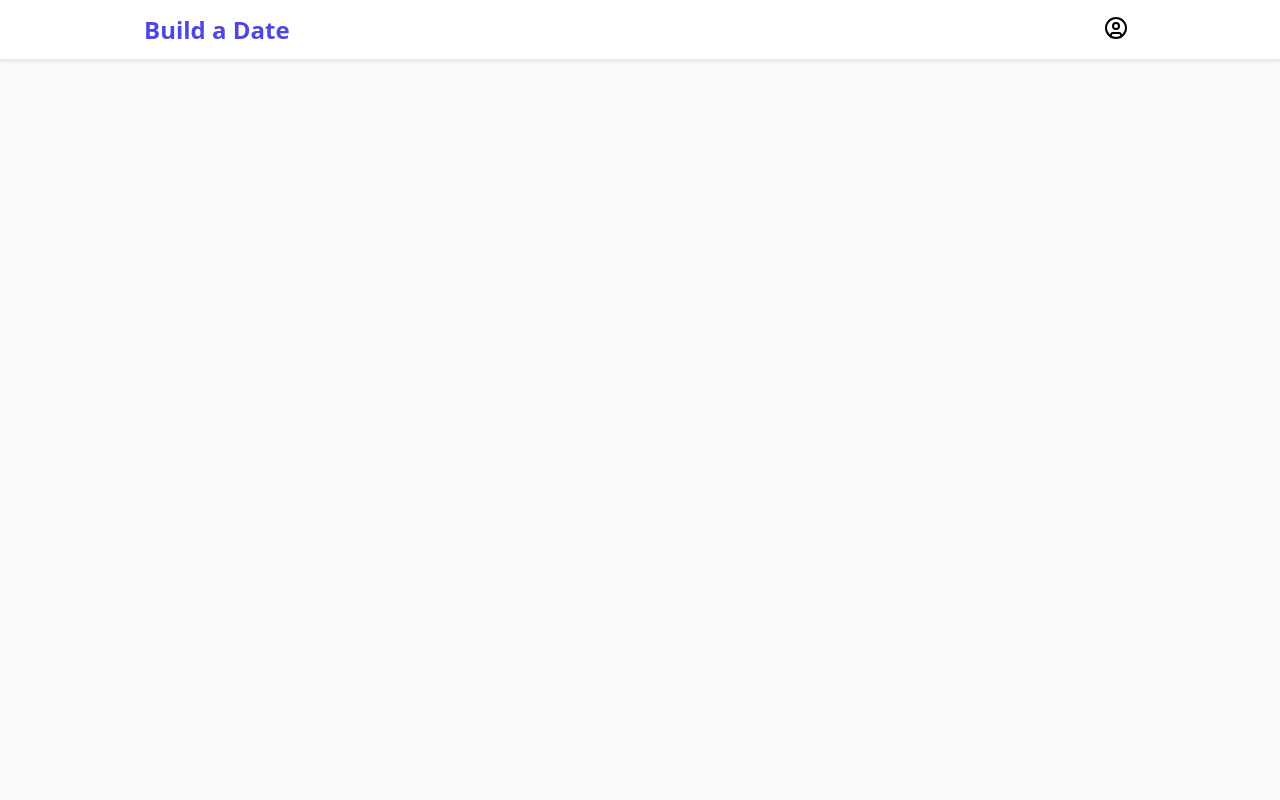
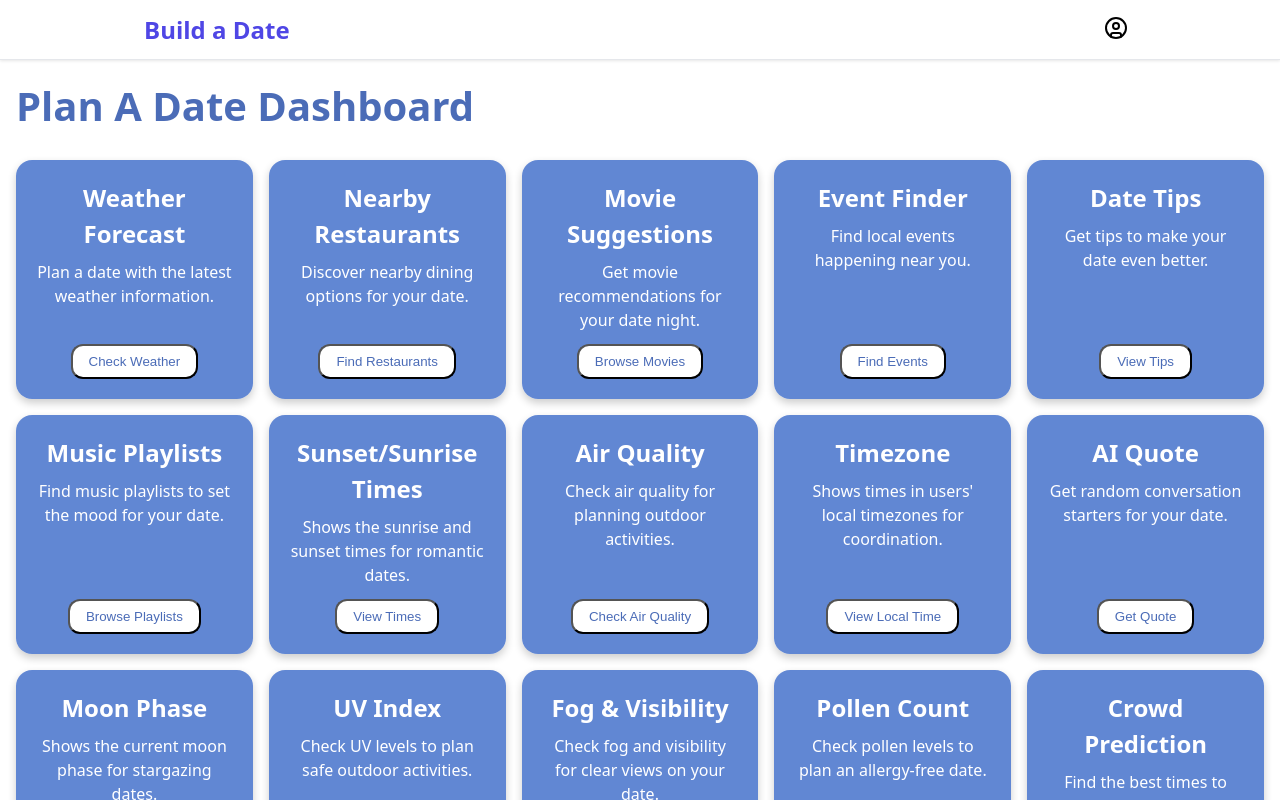
Before and after one commit to DavidEValdes/build-a-date, a React (Vite) app in the folder client/: page /plan-a-date in a window 1280 px wide. Before the commit this address had no page. Shown: the top 800 px of the page. Built offline with nearby package versions, Linux system fonts and the light colour scheme.

Commit message:
added plan a date dashboard

```diff
--- a/client/src/App.jsx
+++ b/client/src/App.jsx
@@ -7,6 +7,7 @@ import DateDetail from './pages/DateDetail';
 import Profile from './pages/Profile';
 import SavedDates from './pages/SavedDates';
 import UserMenu from './components/UserMenu';
+import PlanADate from './pages/PlanADate';
 import './App.css';
 
 // Create a client
@@ -44,6 +45,7 @@ function App() {
               <Route path="/dates/:id" element={<DateDetail />} />
               <Route path="/profile" element={<Profile />} />
               <Route path="/saved-dates" element={<SavedDates />} />
+              <Route path="/plan-a-date" element={<PlanADate />} />
             </Routes>
           </div>
         </Router>
--- a/client/src/components/UserMenu.jsx
+++ b/client/src/components/UserMenu.jsx
@@ -43,6 +43,11 @@ const UserMenu = () => {
     }
   };
 
+  const handlePlanADateClick = () => {
+    setShowMenu(false);
+    navigate('/plan-a-date');
+  };
+
   useEffect(() => {
     if (showMenu) {
       document.addEventListener('mousedown', handleClickOutside);
@@ -74,9 +79,22 @@ const UserMenu = () => {
         <div className="dropdown-menu absolute right-0 mt-2 w-48 bg-white rounded-md shadow-lg py-1 z-50">
           {isAuthenticated ? (
             <>
-              <div className="px-4 py-2 text-sm text-gray-700 border-b">
+              <div
+                className="px-4 py-2 text-sm"
+                style={{
+                  fontWeight: 'bold',
+                  textAlign: 'center',
+                  backgroundColor: '#507acf', // Original solid color
+                  color: 'white', // White text for contrast
+                  padding: '8px 16px', // Adjusted padding for shape
+                  borderRadius: '25px', // Slightly less rounded for a more subtle oval shape
+                  margin: '8px', // Add margin to separate it from the border
+                  boxShadow: '0px 2px 4px rgba(0, 0, 0, 0.1)' // Subtle shadow for depth
+                }}
+              >
                 {user.username}
               </div>
+
               <button
                 onClick={handleProfileClick}
                 className="block w-full text-left px-4 py-2 text-sm text-gray-700 hover:bg-gray-100 transition-colors"
@@ -88,6 +106,13 @@ const UserMenu = () => {
                 className="block w-full text-left px-4 py-2 text-sm text-gray-700 hover:bg-gray-100 transition-colors"
               >
                 Saved Dates
+              </button>
+              <button
+                onClick={handlePlanADateClick}
+                className="block w-full text-left px-4 py-2 text-sm hover:bg-gray-100 transition-colors"
+                style={{ color: '#507acf', fontWeight: 'bold' }}
+              >
+                Plan a Date
               </button>
               <button
                 onClick={() => {
--- a/client/src/pages/Home.jsx
+++ b/client/src/pages/Home.jsx
@@ -82,7 +82,7 @@ const Home = () => {
               className="primary-button"
               onClick={() => setStage('questions')}
             >
-              Start Planning
+              Start Building
             </button>
           </div>
         )}
--- /dev/null
+++ b/client/src/pages/PlanADate.jsx
@@ -0,0 +1,54 @@
+const PlanADate = () => {
+    return (
+      <div style={{ minHeight: '100vh', background: 'white', padding: '16px', color: '#333' }}>
+        {/* Header */}
+        <header style={{ display: 'flex', justifyContent: 'space-between', alignItems: 'center', marginBottom: '24px' }}>
+          <h1 style={{ fontSize: '2.5rem', fontWeight: 'bold', color: '#4b6cb7' }}>Plan A Date Dashboard</h1>
+        </header>
+
+        {/* Main Dashboard Section */}
+        <div style={{ display: 'grid', gap: '16px', gridTemplateColumns: 'repeat(auto-fill, minmax(220px, 1fr))' }}>
+
+          {/* Card Template with Flexbox to Align Button at Bottom */}
+          {/* Original and New Cards */}
+          {[
+            { title: "Weather Forecast", description: "Plan a date with the latest weather information.", buttonText: "Check Weather" },
+            { title: "Nearby Restaurants", description: "Discover nearby dining options for your date.", buttonText: "Find Restaurants" },
+            { title: "Movie Suggestions", description: "Get movie recommendations for your date night.", buttonText: "Browse Movies" },
+            { title: "Event Finder", description: "Find local events happening near you.", buttonText: "Find Events" },
+            { title: "Date Tips", description: "Get tips to make your date even better.", buttonText: "View Tips" },
+            { title: "Music Playlists", description: "Find music playlists to set the mood for your date.", buttonText: "Browse Playlists" },
+
+            // New API Cards from the Screenshot
+            { title: "Sunset/Sunrise Times", description: "Shows the sunrise and sunset times for romantic dates.", buttonText: "View Times" },
+            { title: "Air Quality", description: "Check air quality for planning outdoor activities.", buttonText: "Check Air Quality" },
+            { title: "Timezone", description: "Shows times in users' local timezones for coordination.", buttonText: "View Local Time" },
+            { title: "AI Quote", description: "Get random conversation starters for your date.", buttonText: "Get Quote" },
+            { title: "Moon Phase", description: "Shows the current moon phase for stargazing dates.", buttonText: "View Moon Phase" },
+            { title: "UV Index", description: "Check UV levels to plan safe outdoor activities.", buttonText: "Check UV Index" },
+            { title: "Fog & Visibility", description: "Check fog and visibility for clear views on your date.", buttonText: "Check Visibility" },
+            { title: "Pollen Count", description: "Check pollen levels to plan an allergy-free date.", buttonText: "Check Pollen Count" },
+            { title: "Crowd Prediction", description: "Find the best times to avoid crowds for your date.", buttonText: "Check Crowds" },
+            { title: "Noise Level", description: "Find quiet spots for a peaceful date experience.", buttonText: "Check Noise Level" },
+            { title: "Light Pollution", description: "Find dark skies for stargazing on your date.", buttonText: "Check Light Pollution" },
+            { title: "Marine Conditions", description: "Check marine conditions for waterfront activities.", buttonText: "Check Marine Conditions" },
+            { title: "Cloud Coverage", description: "Check cloud coverage for outdoor date planning.", buttonText: "Check Cloud Coverage" },
+            { title: "Allergy", description: "Check local allergens to avoid allergy triggers.", buttonText: "Check Allergies" },
+          ].map((card, index) => (
+            <div key={index} style={{ backgroundColor: 'rgba(80, 122, 207, 0.9)', padding: '20px', borderRadius: '16px', textAlign: 'center', boxShadow: '0px 4px 8px rgba(0, 0, 0, 0.2)', color: 'white', display: 'flex', flexDirection: 'column', justifyContent: 'space-between', minHeight: '200px' }}>
+              <div>
+                <h2 style={{ fontSize: '1.5rem', fontWeight: 'bold', marginBottom: '8px' }}>{card.title}</h2>
+                <p>{card.description}</p>
+              </div>
+              <button style={{ marginTop: '12px', backgroundColor: 'white', color: '#4b6cb7', padding: '8px 16px', borderRadius: '12px', cursor: 'pointer', alignSelf: 'center' }}>
+                {card.buttonText}
+              </button>
+            </div>
+          ))}
+
+        </div>
+      </div>
+    );
+  };
+
+  export default PlanADate;
```
